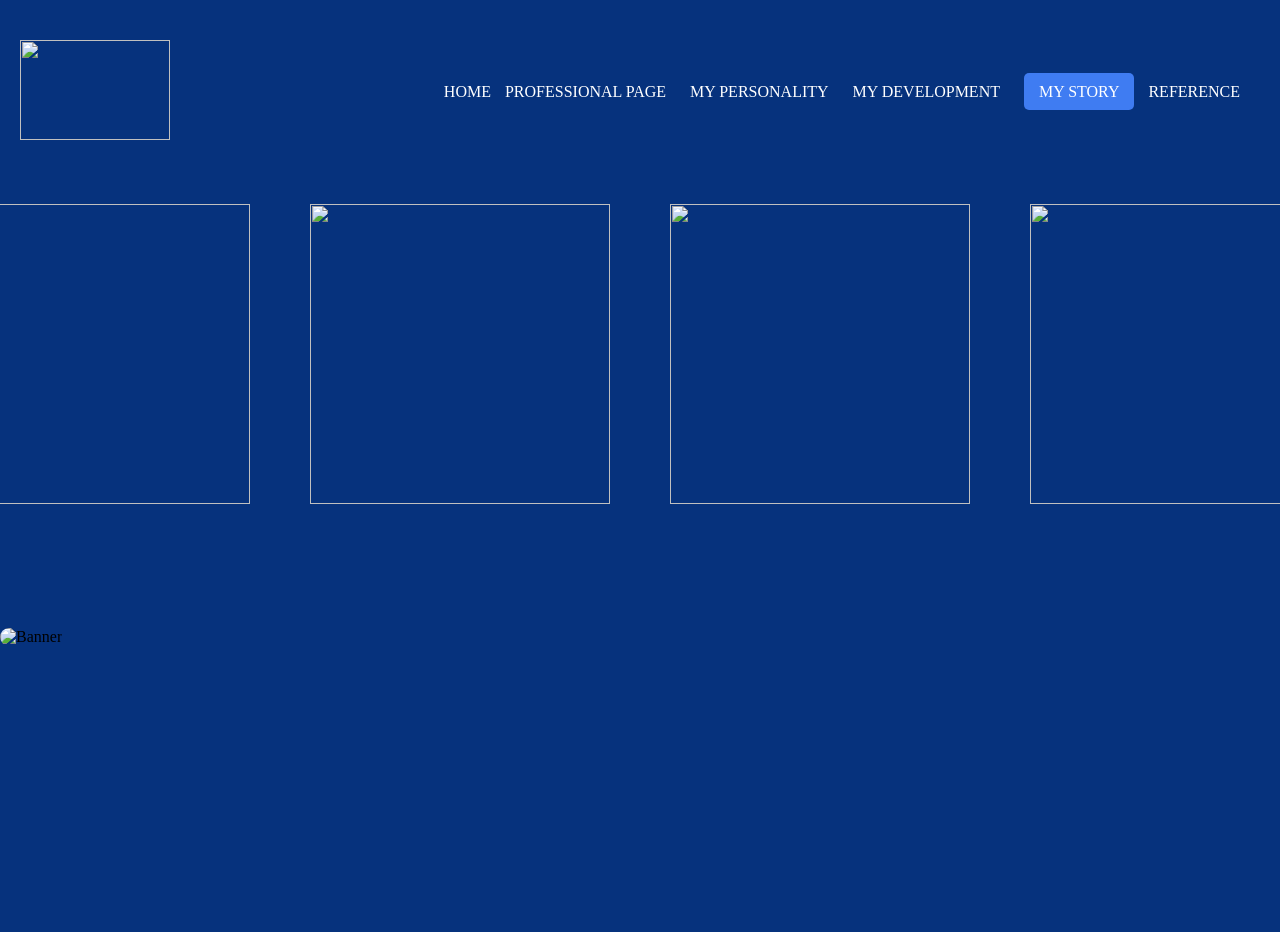
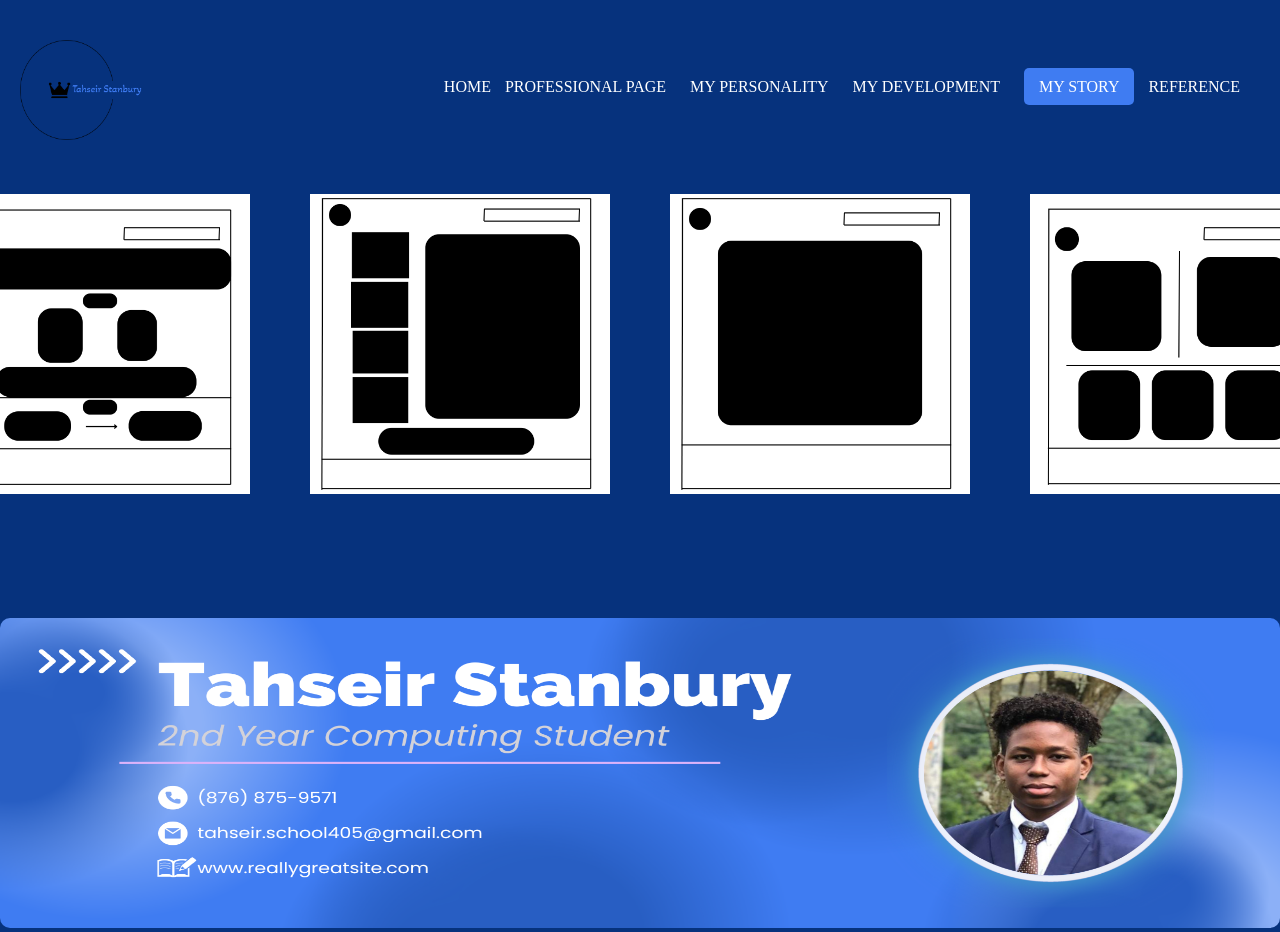
Before and after one commit to DhapaDhaps405/Tahseir-Stanbury---2301213, a plain HTML site: page story.html in a window 1280 px wide. Shown: the top 932 px of the page. Before the commit the page ends 800 px from the top, so only its background shows below. Drawn offline with Linux system fonts and the light colour scheme.

Commit message:
Update story.html

```diff
--- a/story.html
+++ b/story.html
@@ -40,7 +40,7 @@
 
         <div style="display: flex; justify-content: space-between; align-items: center; margin-top: 40px; padding: 0 20px;">
             <div>
-                <img src="Assets/My Logo.png" height="100px" width="150px" style="margin-bottom: -10px;">
+                <img src="My Logo.png" height="100px" width="150px" style="margin-bottom: -10px;">
             </div>
 
             <div>
@@ -56,19 +56,19 @@
         <div class="beside">
 
             <div >
-                <img src="Assets/Personality Outline.png" alt="" height="300px" width="300px" style="margin-top: 30px">
+                <img src="Personality Outline.png" alt="" height="300px" width="300px" style="margin-top: 30px">
             </div>
 
             <div >
-                <img src="Assets/Development Outline.png" alt="" height="300px" width="300px" style="margin-top: 30px">
+                <img src="Development Outline.png" alt="" height="300px" width="300px" style="margin-top: 30px">
             </div>
 
             <div >
-                <img src="Assets/Reference Outline.png" alt="" height="300px" width="300px" style="margin-top: 30px">
+                <img src="Reference Outline.png" alt="" height="300px" width="300px" style="margin-top: 30px">
             </div>
 
             <div >
-                <img src="Assets/Professional Outline.png" alt="" height="300px" width="300px" style="margin-top: 30px">
+                <img src="Professional Outline.png" alt="" height="300px" width="300px" style="margin-top: 30px">
             </div>
 
 
@@ -78,7 +78,7 @@
 
 
         <div >
-            <img src="Assets/Footer Banner.png" alt="Banner" height="310px" width="100%" style="margin-top: 120px; border-radius: 10px;"> <!--Footer Banner-->
+            <img src="Footer Banner.png" alt="Banner" height="310px" width="100%" style="margin-top: 120px; border-radius: 10px;"> <!--Footer Banner-->
         </div>
 
     </body>
```
